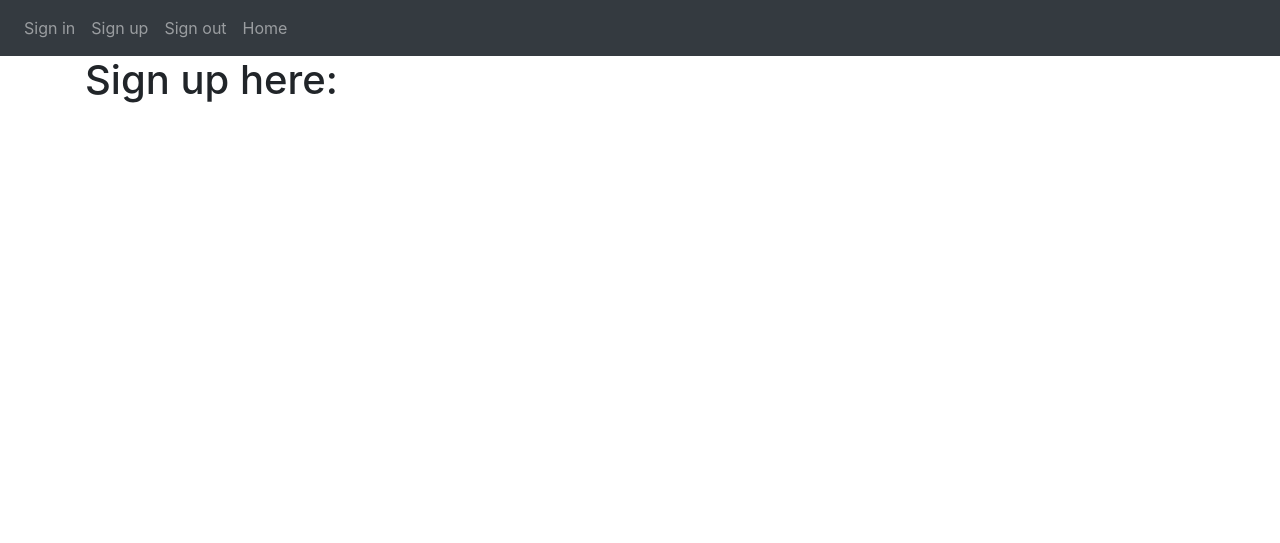
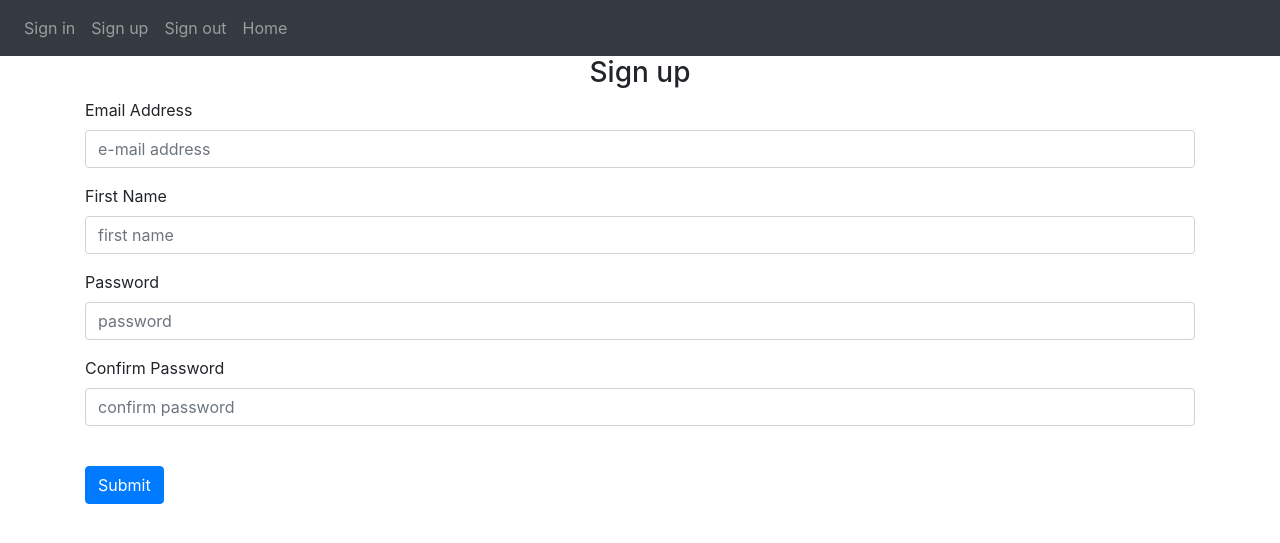
Before and after one commit to JustAPyro/IMSOnline, a Flask app: page /signup in a window 1280 px wide. Shown: the top 543 px of the page. Run offline with Flask 2, Linux system fonts and the light colour scheme; some libraries are stand-ins or nearby versions.

```diff
--- a/website/templates/sign_up.html
+++ b/website/templates/sign_up.html
@@ -2,5 +2,53 @@
 {% block title %}Sign up{% endblock %}
 
 {% block content %}
-<h1>Sign up here:</h1>
+<form method="POST">
+    <h3 align="center">Sign up</h3>
+    <div class="form-group">
+        <!-- Add an email entry to form -->
+        <label for="email">Email Address</label>
+        <input type="email"
+               class="form-control"
+               id="email"
+               name="email"
+               placeholder="e-mail address"
+        />
+    </div>
+    <div class="form-group">
+        <!-- Add an name entry to form -->
+        <label for="first_name">First Name</label>
+        <input type="text"
+               class="form-control"
+               id="first_name"
+               name="first_name"
+               placeholder="first name"
+        />
+    </div>
+    <div class="form-group">
+        <!-- Add a password entry to form -->
+        <label for="password_first">Password</label>
+        <input type="password"
+               class="form-control"
+               id="password_first"
+               name="password_first"
+               placeholder="password"
+        />
+    </div>
+    <div class="form-group">
+        <!-- Add a confirm password section to form -->
+        <label for="password_second">Confirm Password</label>
+        <input type="password"
+               class="form-control"
+               id="password_second"
+               name="password_second"
+               placeholder="confirm password"
+        />
+    </div>
+    <br/>
+    <button type="submit"
+            class="btn btn-primary"
+            >Submit
+    </button>
+
+</form>
 {% endblock %}
```
Also changed, not shown: website/templates/sign_in.html (+29 -2 lines).
